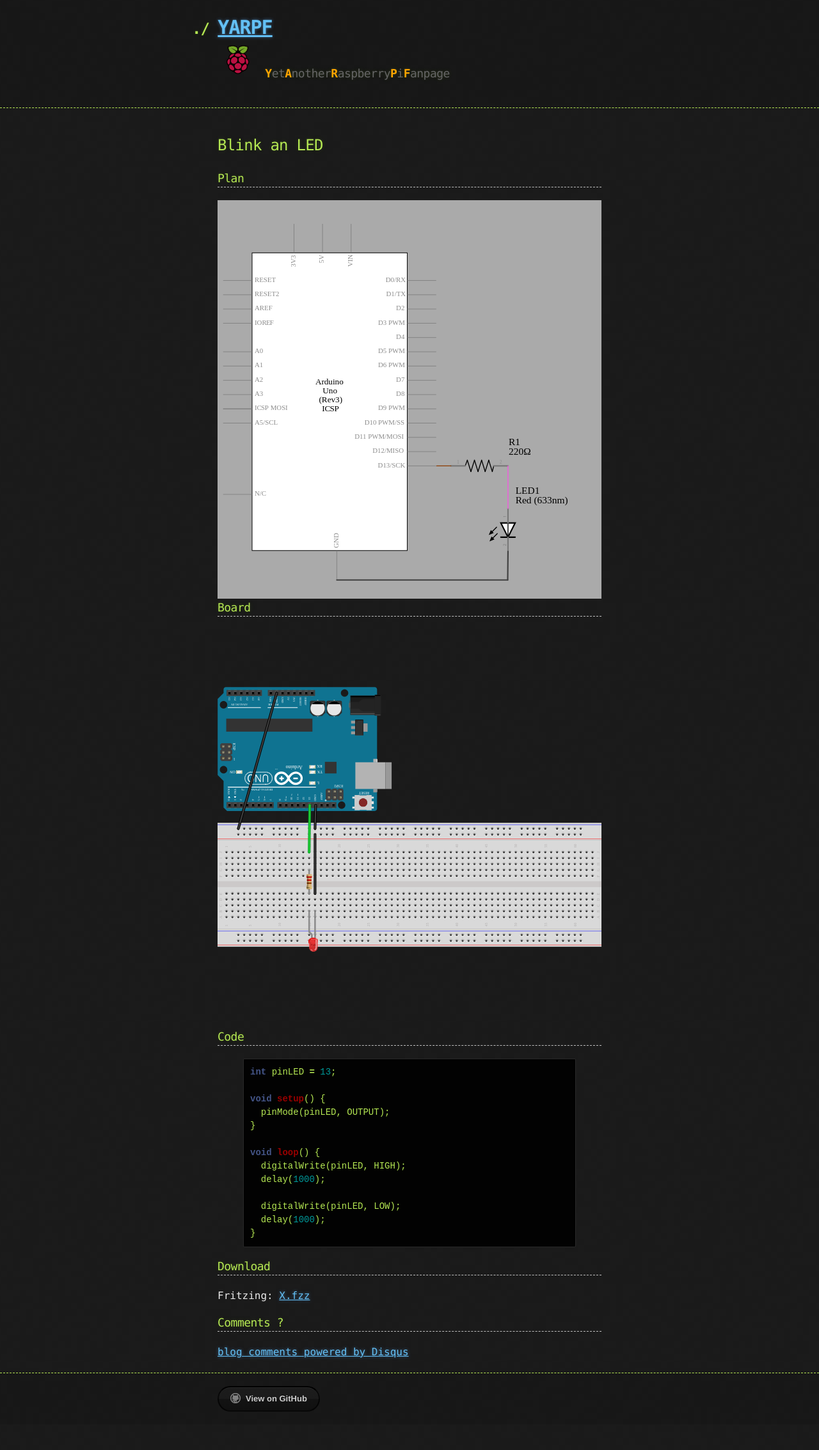
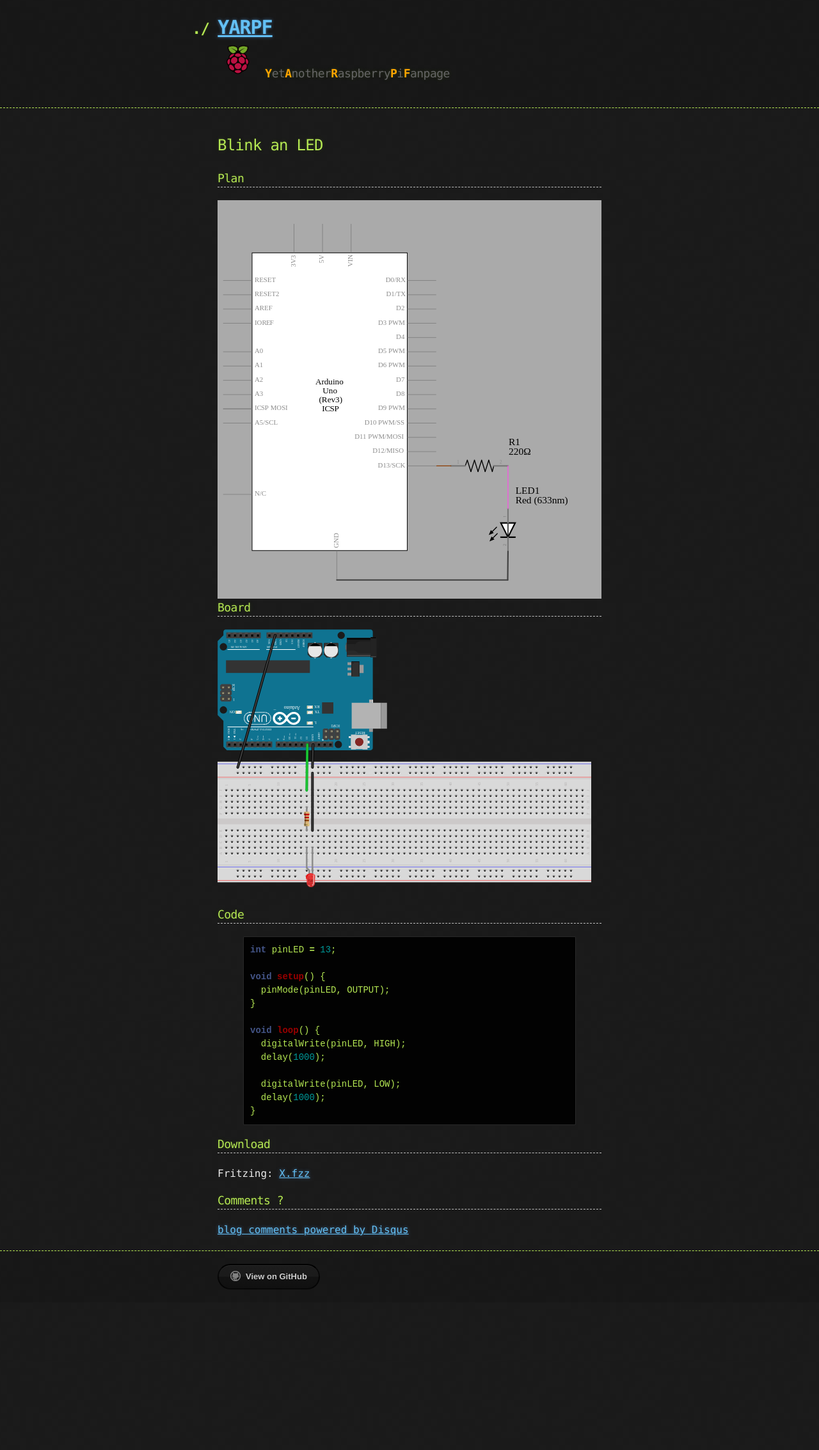
Before and after one commit to raspikuku/raspikuku.github.io, a Jekyll site: the page built from raspitut/arduino/led_blink.md, in a window 1280 px wide. Shown: the whole page at 64% size. Built offline with Jekyll 4.4.1, drawn with Linux system fonts in a browser that asks for light colours; Markdown is read by kramdown in place of the engine named in the settings; comment, search, counter and statistics services are not loaded; after the commit the page ends 2076 px from its top, so only the background shows below that.

Commit message:
Fix size

```diff
--- a/raspitut/arduino/led_blink.md
+++ b/raspitut/arduino/led_blink.md
@@ -13,7 +13,7 @@
 
 ### Board
 
-<img src="/images/fritzing/arduino/led_blink_Steckplatine.svg" width="800" height="600" alt="bread board" />
+<img src="/images/fritzing/arduino/led_blink_Steckplatine.svg" width="584" height="409" alt="bread board" />
 
 ### Code
 
```
